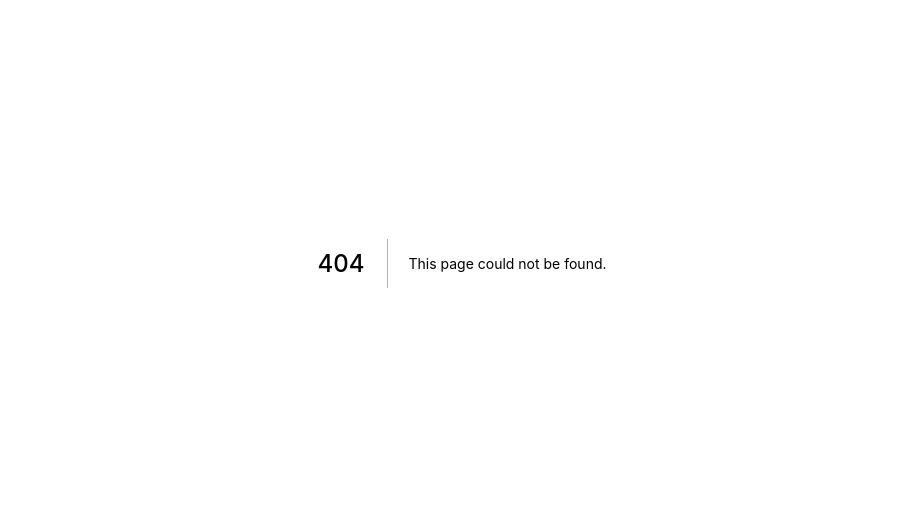
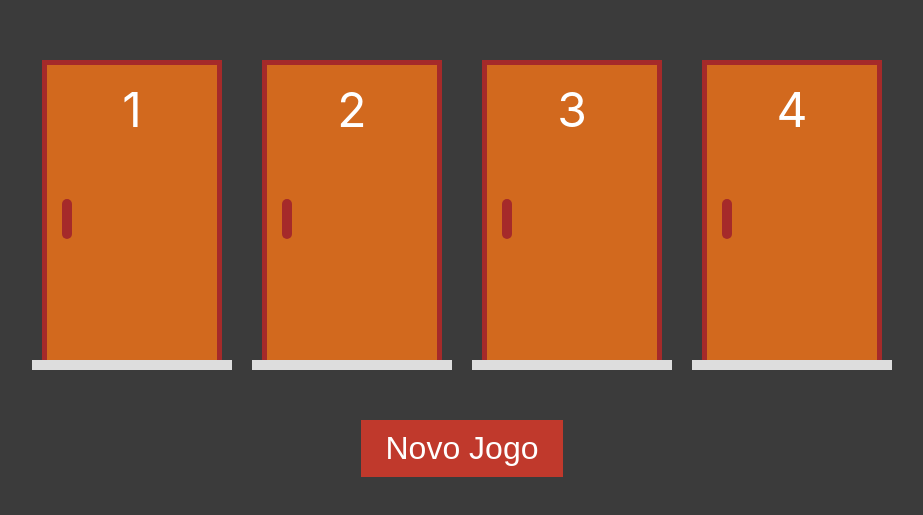
Before and after one commit to luiizsilverio/react-portas, a Next.js app: page /jogo in a window 1280 px wide. Before the commit this address had no page. Shown: the part 137-652 px from the top of the page, without its empty margins (178-1101 px from the left). Built offline with nearby package versions, Linux system fonts and the light colour scheme.

Commit message:
tela jogo

```diff
--- a/src/components/Porta.tsx
+++ b/src/components/Porta.tsx
@@ -1,5 +1,6 @@
 import PortaModel from "../model/porta"
 import styles from "../styles/Porta.module.css"
+import Presente from "./Presente"
 
 interface PortaProps {
   value: PortaModel
@@ -33,7 +34,9 @@ export default function Porta(props: PortaProps) {
     <div className={styles.area} onClick={alternarSelecao}>
       <div className={`${styles.batente} ${sel}`}>
         {
-          !porta.aberta && renderizarPorta()
+          porta.fechada
+            ? renderizarPorta()
+            : porta.temPresente && <Presente />
         }
       </div>
       <div className={styles.piso}></div>
--- /dev/null
+++ b/src/functions/portas.ts
@@ -0,0 +1,24 @@
+import PortaModel from "../model/porta";
+
+export function criarPortas(qtd: number, selecionada: number): PortaModel[] {
+    return Array.from({ length: qtd }, (_, i) => {
+        const numero = i + 1
+        const temPresente = numero === selecionada
+        return new PortaModel(numero, temPresente)
+    })
+}
+
+export function atualizarPortas(
+  portas: PortaModel[],
+  portaModificada: PortaModel
+): PortaModel[] {
+  return portas.map(portaAtual => {
+    const achou = portaAtual.numero === portaModificada.numero
+
+    if (achou) {
+      return portaModificada
+    } else {
+      return portaModificada.aberta ? portaAtual : portaAtual.desSelecionar()
+    }
+  })
+}
--- a/src/model/porta.ts
+++ b/src/model/porta.ts
@@ -32,6 +32,10 @@ export default class PortaModel {
     return this.#aberta
   }
 
+  get fechada() {
+    return !this.#aberta
+  }
+
   desSelecionar() {
     const selecionada = false
     return new PortaModel(this.numero, this.temPresente, selecionada, this.aberta )
--- /dev/null
+++ b/src/pages/jogo.tsx
@@ -0,0 +1,30 @@
+import { useState } from "react"
+import Link from "next/link"
+
+import Porta from "../components/Porta"
+import styles from '../styles/Jogo.module.css'
+import { atualizarPortas, criarPortas } from "../functions/portas"
+
+export default function jogo() {
+  const [portas, setPortas] = useState(criarPortas(4, 2))
+
+  return (
+    <div id={styles.jogo}>
+      <div className={styles.portas}>
+        {
+          portas.map((porta) => (
+            <Porta
+              key={porta.numero}
+              value={porta}
+              onChange={porta => setPortas(atualizarPortas(portas, porta))} />
+          ))
+        }
+      </div>
+      <div className={styles.botoes}>
+        <Link href="/">
+          <button>Novo Jogo</button>
+        </Link>
+      </div>
+    </div>
+  )
+}
--- /dev/null
+++ b/src/styles/Jogo.module.css
@@ -0,0 +1,34 @@
+#jogo {
+  display: flex;
+  flex-direction: column;
+  justify-content: center;
+  align-items: center;
+  height: 100vh;
+}
+
+.portas {
+  display: flex;
+  flex-wrap: wrap;
+  justify-content: space-evenly;
+}
+
+.botoes {
+  display: flex;
+  justify-content: center;
+  margin-top: 40px;
+}
+
+.botoes button {
+  background-color: #c0392c;
+  color: #fff;
+  font-size: 2rem;
+  border: none;
+  padding: 10px 25px;
+  transition: 0.2s;
+}
+
+.botoes button:hover {
+  filter: brightness(0.8);
+  transform: scale(1.02);
+
+}
--- a/src/styles/Porta.module.css
+++ b/src/styles/Porta.module.css
@@ -11,6 +11,7 @@
 .batente {
   display: flex;
   flex-grow: 1;
+  flex-direction: column-reverse;
   width: 90%;
   border: 5px solid brown;
   border-bottom: none;
--- a/src/styles/globals.css
+++ b/src/styles/globals.css
@@ -5,7 +5,7 @@ body {
   font-family: -apple-system, BlinkMacSystemFont, Segoe UI, Roboto, Oxygen,
     Ubuntu, Cantarell, Fira Sans, Droid Sans, Helvetica Neue, sans-serif;
   background-color: #3b3b3b;
-  background-image: linear-gradient(to bottom right, #4b3b3b, #252925);
+  /* background-image: linear-gradient(to bottom right, #4b3b3b, #252925); */
   color: #fff;
   height: 100vh;
 }
```
Also changed, not shown: src/pages/index.tsx (+6 -5 lines).
